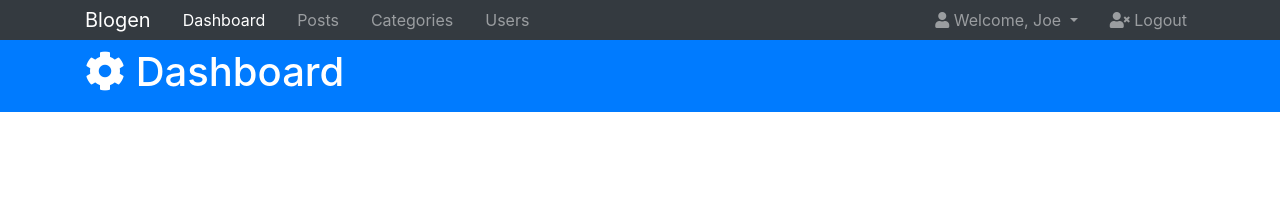
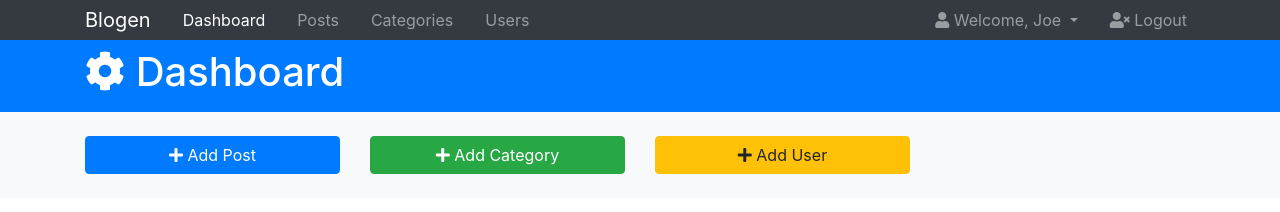
Before and after one commit to klaudius1D/blogUI-bootstrap, a plain HTML site: page index.html in a window 1280 px wide. Drawn offline with nearby package versions, Linux system fonts and the light colour scheme.

Commit message:
added actions sec

```diff
--- a/index.html
+++ b/index.html
@@ -71,6 +71,29 @@
         </div>
     </header>
 
+    <!-- ACTIONS -->
+    <section id="actions" class="bg-light mb-4 py-4">
+        <div class="container">
+            <div class="row">
+            <div class="col-md-3">
+                <a href="#" class="btn btn-primary btn-block" data-toggle="modal" data-target="#addPostModal">
+                    <i class="fas fa-plus"></i> Add Post </a>
+           </div>
+        <div class="col-md-3">
+          <a href="#" class="btn btn-success btn-block" data-toggle="modal" data-target="#addCategoryModal">
+            <i class="fas fa-plus"></i> Add Category
+          </a>
+        </div>
+        <div class="col-md-3">
+          <a href="#" class="btn btn-warning btn-block" data-toggle="modal" data-target="#addUserModal">
+            <i class="fas fa-plus"></i> Add User
+          </a>
+        </div>
+      </div>
+    </div>
+  </section>
+
+
 
     <script src="http://code.jquery.com/jquery-3.4.1.js" integrity="sha256-WpOohJOqMqqyKL9FccASB9O0KwACQJpFTUBLTYOVvVU="
         crossorigin="anonymous"></script>
```
